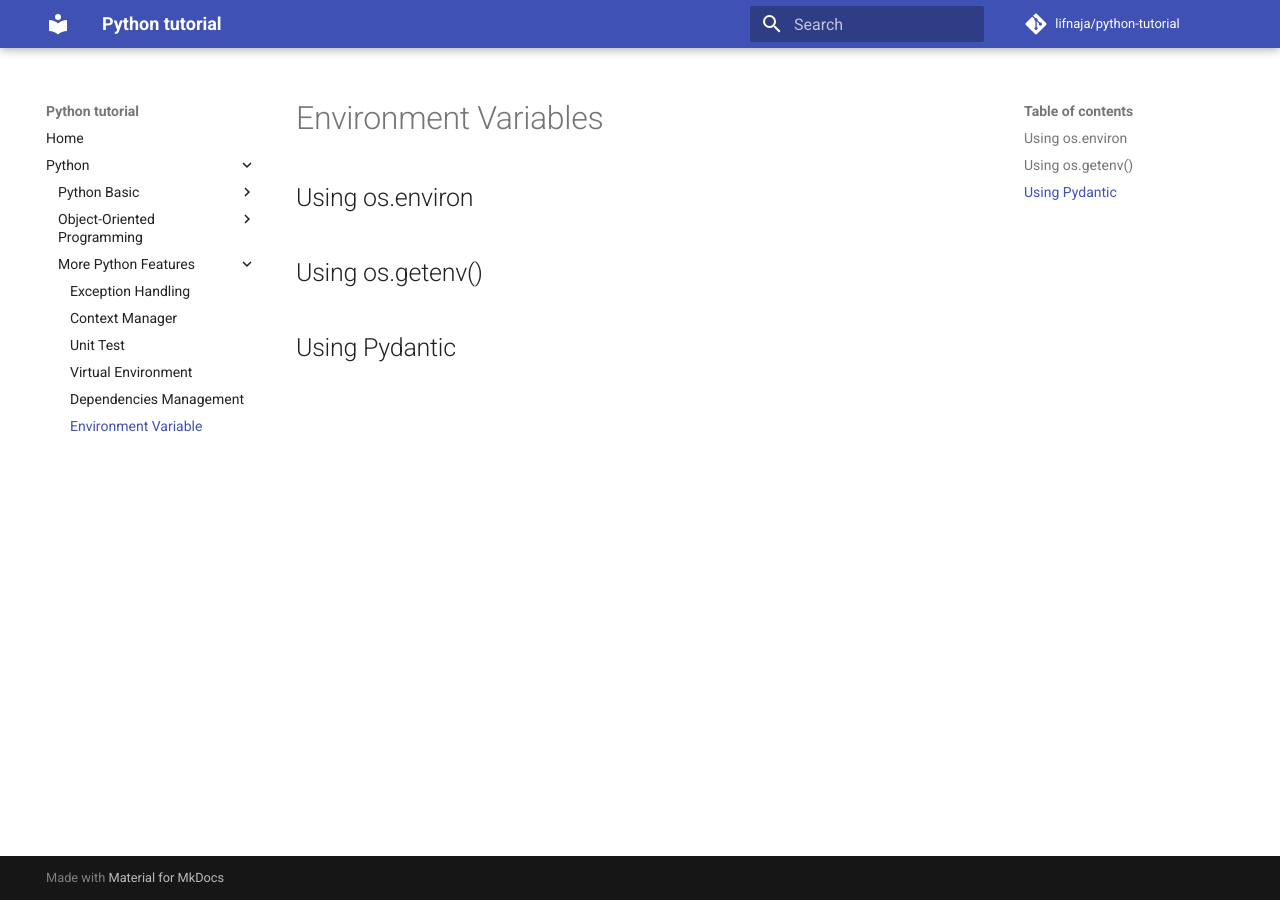
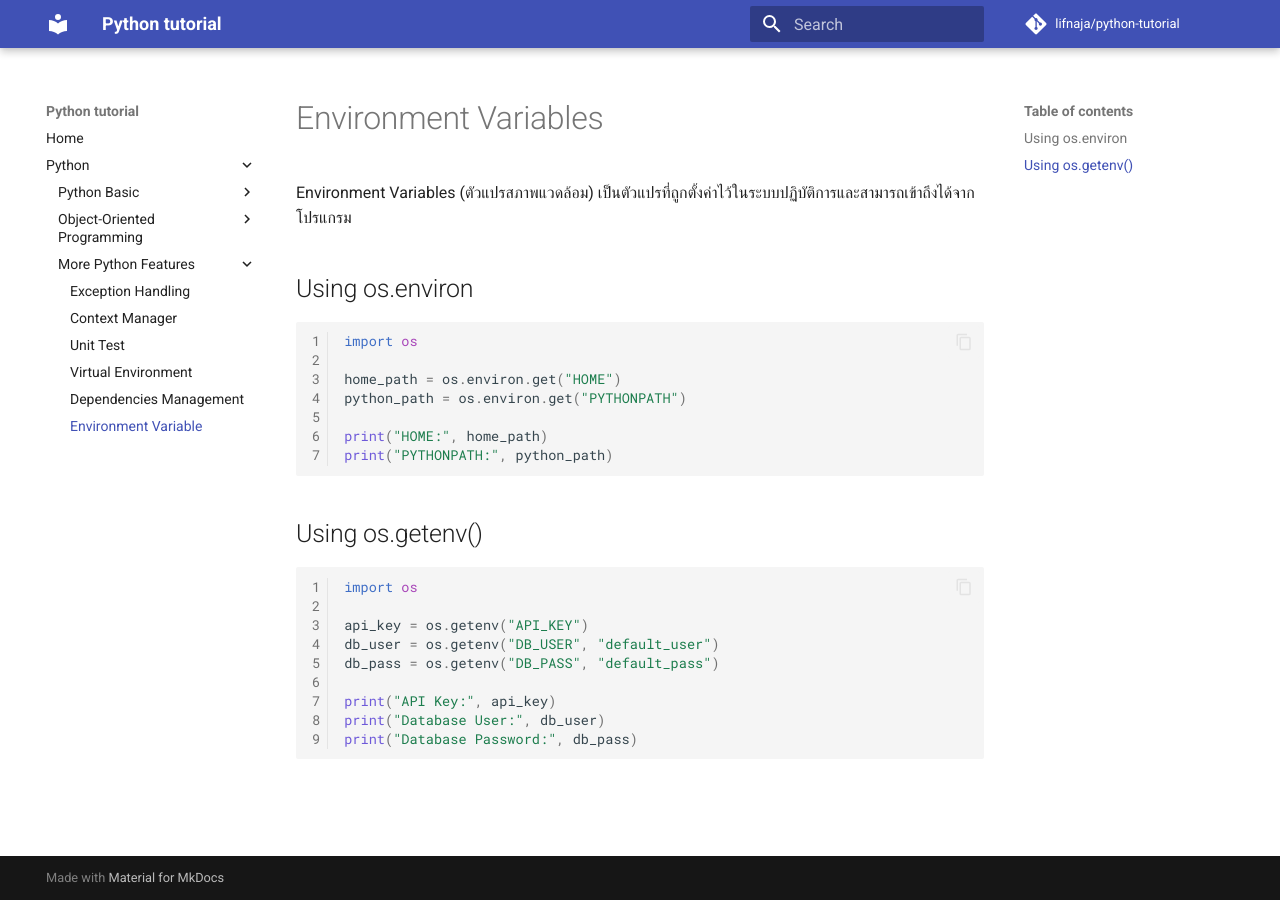
Before and after one commit to lifnaja/python-tutorial, an MkDocs documentation site: the page built from docs/python/more-features/environment_variables.md, in a window 1280 px wide. Built offline with MkDocs 1.6.1 and Material for MkDocs 9.7.7, drawn with Linux system fonts in a browser that asks for light colours; comment, search, counter and statistics services are not loaded.

Commit message:
add docs env variable

````diff
--- a/docs/python/more-features/environment_variables.md
+++ b/docs/python/more-features/environment_variables.md
@@ -1,7 +1,29 @@
 # Environment Variables
 
+Environment Variables (ตัวแปรสภาพแวดล้อม) เป็นตัวแปรที่ถูกตั้งค่าไว้ในระบบปฏิบัติการและสามารถเข้าถึงได้จากโปรแกรม
+
 ## Using os.environ
+```py linenums="1"
+import os
+
+home_path = os.environ.get("HOME")
+python_path = os.environ.get("PYTHONPATH")
+
+print("HOME:", home_path)
+print("PYTHONPATH:", python_path)
+```
+
 
 ## Using os.getenv()
+```py linenums="1"
+import os
 
-## Using Pydantic
+api_key = os.getenv("API_KEY")
+db_user = os.getenv("DB_USER", "default_user")
+db_pass = os.getenv("DB_PASS", "default_pass")
+
+print("API Key:", api_key)
+print("Database User:", db_user)
+print("Database Password:", db_pass)
+
+```
````
